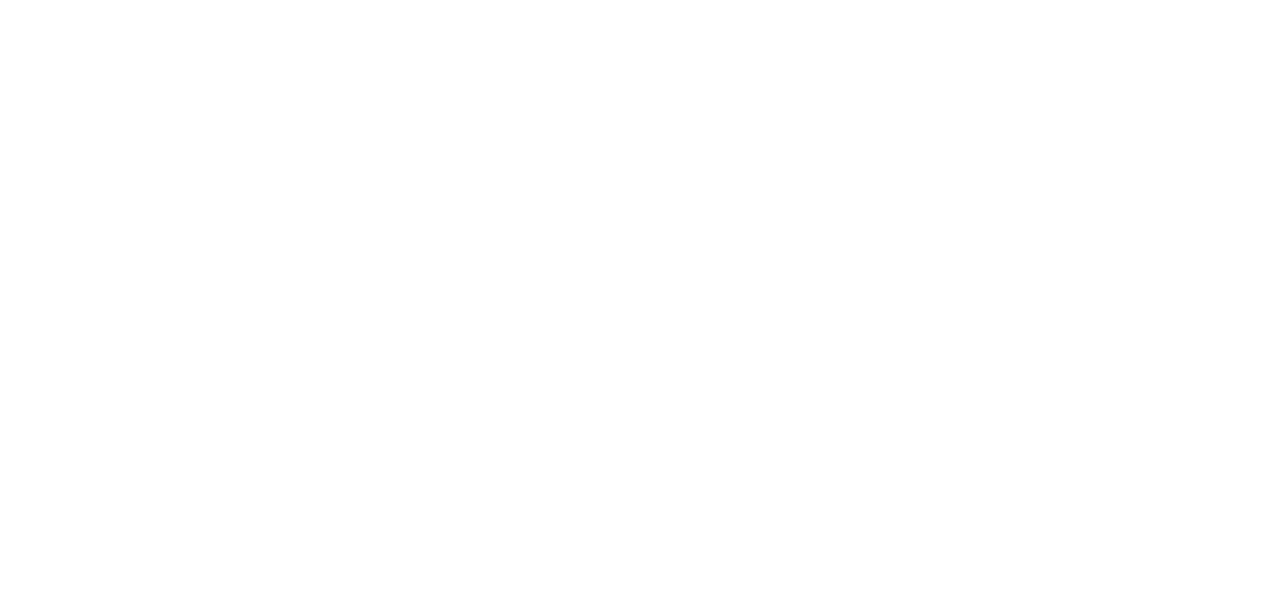
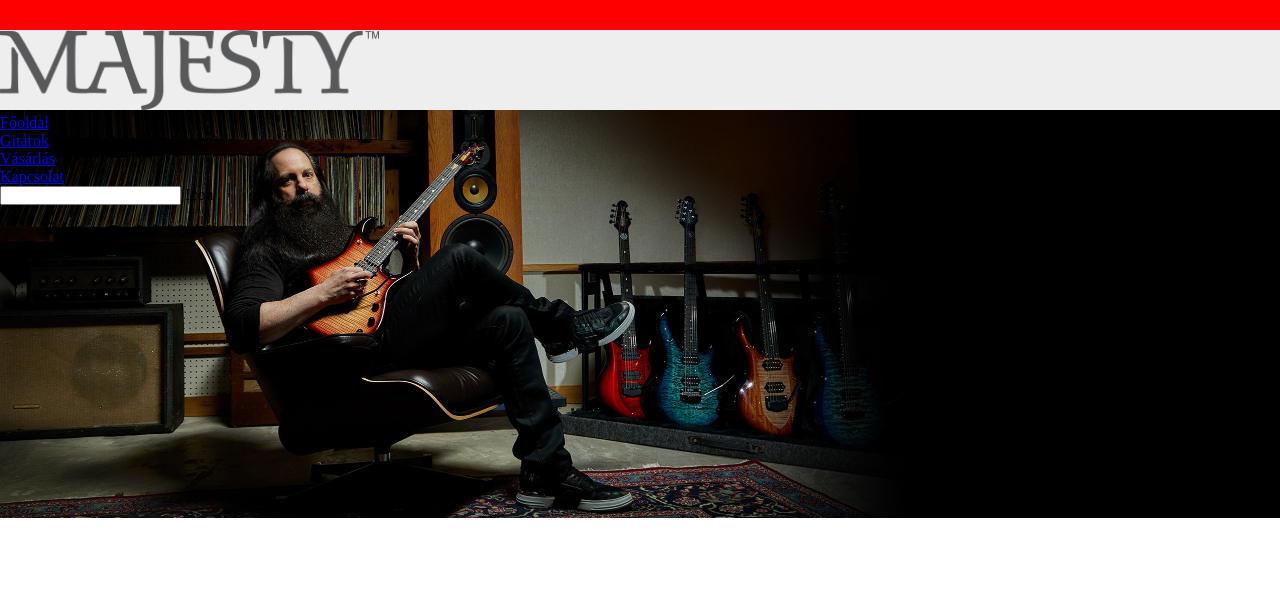
Before and after one commit to Thomas-Horvath/TheMajesty, a plain HTML site: page index.html in a window 1280 px wide. Drawn offline with Linux system fonts and the light colour scheme.

Commit message:
testing layout

```diff
--- a/css/base.css
+++ b/css/base.css
@@ -0,0 +1,27 @@
+* {
+    margin: 0;
+    padding: 0;
+    box-sizing: border-box;
+}
+html {
+    scroll-behavior: smooth;
+}
+.global-header {
+    height: 30px;
+    width: 100%;
+    background: red;
+}
+.header {
+    position: sticky;
+    height: 80px;
+    width: 100%;
+    background: #eee;
+    top: 0;
+}
+.banner {
+    background-image: url("../assets/img/Petrucci-collection.jpg");
+    background-size: contain;
+    background-repeat: no-repeat;
+    min-height: 500px;
+   width: 100%;
+}
--- a/index.html
+++ b/index.html
@@ -1,15 +1,43 @@
 <!DOCTYPE html>
 <html lang="en">
+
 <head>
     <meta charset="UTF-8">
     <meta name="viewport" content="width=device-width, initial-scale=1.0">
     <title>Majesty - John Petrucci Signature Gitár</title>
     <link rel="stylesheet" href="./css/base.css">
 </head>
+
 <body>
+    <section class="global-header">
+
+    </section>
+    <header class="header">
+        <nav class="nav">
+            <div class="logo">
+                <img src="./assets/img/logo.png" alt="Logo">
+            </div>
+            <ul class="nav-menu">
+                <li><a href="#">Főoldal</a></li>
+                <li><a href="#">Gitárok</a></li>
+                <li><a href="#">Vásárlás</a></li>
+                <li><a href="#">Kapcsolat</a></li>
+            </ul>
+            <div class="search-form">
+                <input type="text" name="search" id="search">
+                <span>Icon</span>
+            </div>
+        </nav>
+    </header>
+    <section class="banner">
+
+    </section>
+
+
 
 
 
     <script src="./script/main.js"></script>
 </body>
+
 </html>
```
Also changed, not shown: assets/img/Petrucci-collection.jpg (added), assets/img/banner.jpg (added), assets/img/john-petrucci.jpg (added), assets/img/logo.png (added), assets/img/slide-1.jpg (added), assets/img/slide-2.jpg (added).
